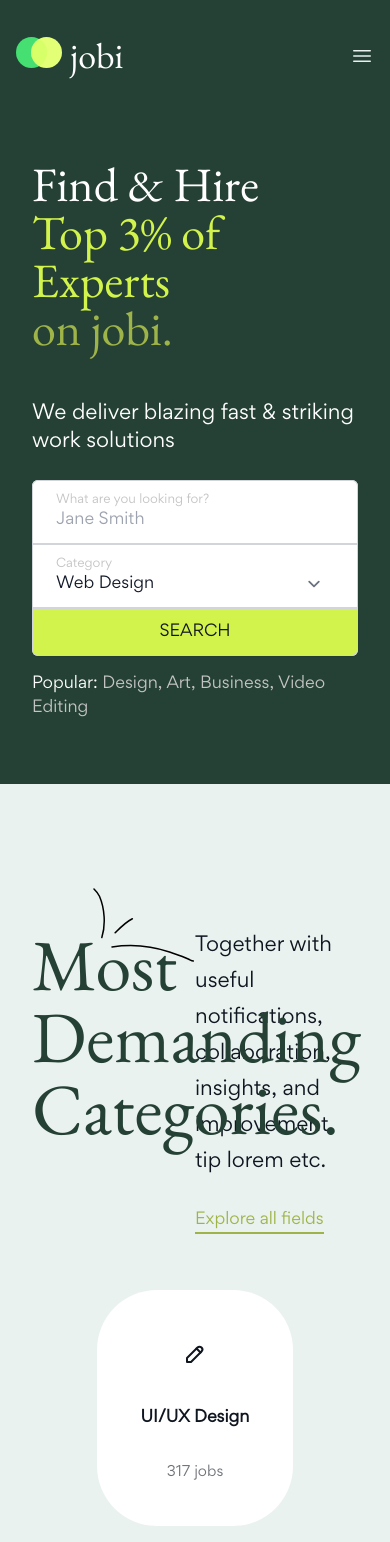
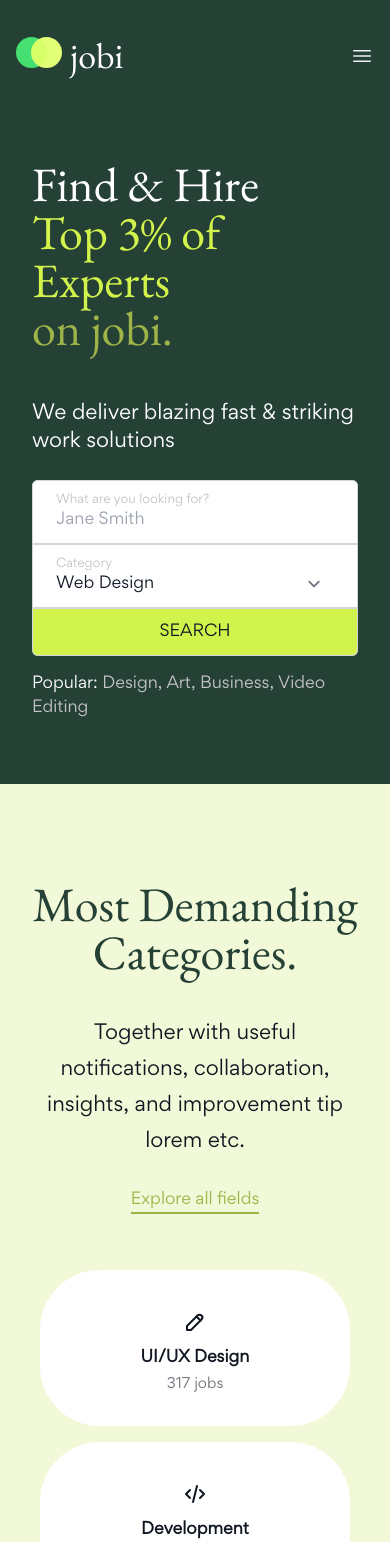
Before and after one commit to johnmal-dev/jobi, a React (Vite) app: page / in a window 390 px wide. Shown: the top 1542 px of the page. Built offline with nearby package versions, Linux system fonts and the light colour scheme.

Commit message:
make JobCategories section responsive

```diff
--- a/src/components/CategoryCard.jsx
+++ b/src/components/CategoryCard.jsx
@@ -2,7 +2,7 @@ import React from 'react'
 
 const CategoryCard = ({ category }) => {
   return (
-    <div className="m-2 flex cursor-pointer flex-col items-center justify-center gap-8 rounded-4xl bg-white p-11 transition duration-300 ease-in-out hover:bg-primary-300">
+    <div className="m-2 flex cursor-pointer flex-col items-center justify-center gap-1 rounded-4xl bg-white p-8 text-center transition duration-300 ease-in-out hover:bg-primary-300 xs:gap-8 xs:p-11">
       <div className="m-2 h-6 w-6">
         <div>{category.icon}</div>
       </div>
--- a/src/components/sections/JobCategoriesSection.jsx
+++ b/src/components/sections/JobCategoriesSection.jsx
@@ -5,14 +5,14 @@ import jobData from '../../data/categories'
 
 const JobCategoriesSection = () => {
   return (
-    <div className="relative -z-20 bg-primary-100 py-36">
+    <div className="relative bg-primary-200 pt-24 pb-12 xs:pb-24 lg:pt-48">
       <div className="container">
-        <div className="grid grid-cols-2">
-          <h3 className="relative max-w-xl font-heading text-7xl text-primary-700 after:absolute after:-top-10 after:right-0 after:content-job-categories-art">
+        <div className="grid grid-cols-1 text-center xs:text-left xl:grid-cols-2">
+          <h3 className="relative max-w-xl font-heading text-5xl text-primary-700 after:absolute after:-top-10 after:right-0 after:content-none xs:text-7xl xs:after:content-job-categories-art">
             Most Demanding <span className="block">Categories.</span>
           </h3>
           <div>
-            <p className="text-xl leading-9">
+            <p className="pt-10 text-xl leading-9 xl:pt-0">
               Together with useful notifications, collaboration, insights, and
               improvement tip lorem etc.
             </p>
@@ -24,14 +24,14 @@ const JobCategoriesSection = () => {
             </Link>
           </div>
         </div>
-        <div className="my-12 flex flex-wrap items-center justify-center">
+        <div className="my-12 grid grid-cols-1 xs:grid-cols-2 md:grid-cols-3 xl:grid-cols-6">
           {jobData.map((category, index) => {
             return <CategoryCard key={index} category={category} />
           })}
         </div>
       </div>
       {/* Bg Art */}
-      <div className="absolute right-0 bottom-0 translate-y-2 before:content-job-categories-art-2"></div>
+      <div className="absolute right-0 bottom-0 hidden translate-y-2 before:content-job-categories-art-2 xs:block"></div>
     </div>
   )
 }
--- a/src/components/views/HomeView.jsx
+++ b/src/components/views/HomeView.jsx
@@ -11,7 +11,7 @@ import UploadCVSection from '../sections/UploadCVSection'
 
 const HomeView = () => {
   return (
-    <div>
+    <>
       <HomeBannerSection />
       <JobCategoriesSection />
       <GetTalentedExpertsSection />
@@ -21,7 +21,7 @@ const HomeView = () => {
       <CollaborationSection />
       <JobiGuidesSection />
       <UploadCVSection />
-    </div>
+    </>
   )
 }
 
--- a/tailwind.config.cjs
+++ b/tailwind.config.cjs
@@ -1,4 +1,7 @@
 /** @type {import('tailwindcss').Config} */
+
+const defaultTheme = require('tailwindcss/defaultTheme')
+
 module.exports = {
   content: [
     // Example content paths...
@@ -7,6 +10,10 @@ module.exports = {
   ],
   darkMode: 'media', // or 'media' or 'class'
   theme: {
+    screens: {
+      xs: '475px',
+      ...defaultTheme.screens,
+    },
     container: {
       center: true,
       padding: {
@@ -22,6 +29,7 @@ module.exports = {
       colors: {
         primary: {
           100: '#e9f2ef',
+          200: '#f2f9d8',
           300: '#d2f34c',
           400: '#9fb448',
           450: '#81B197',
```
